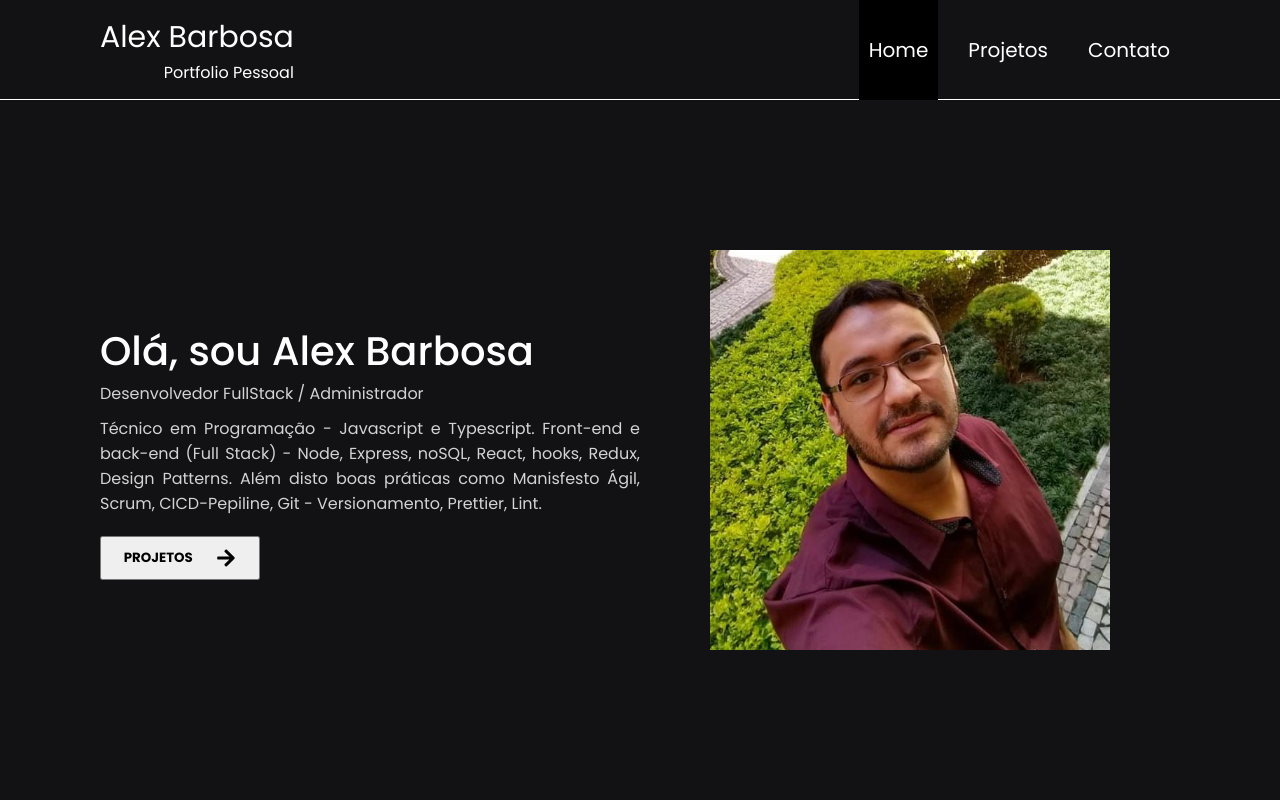
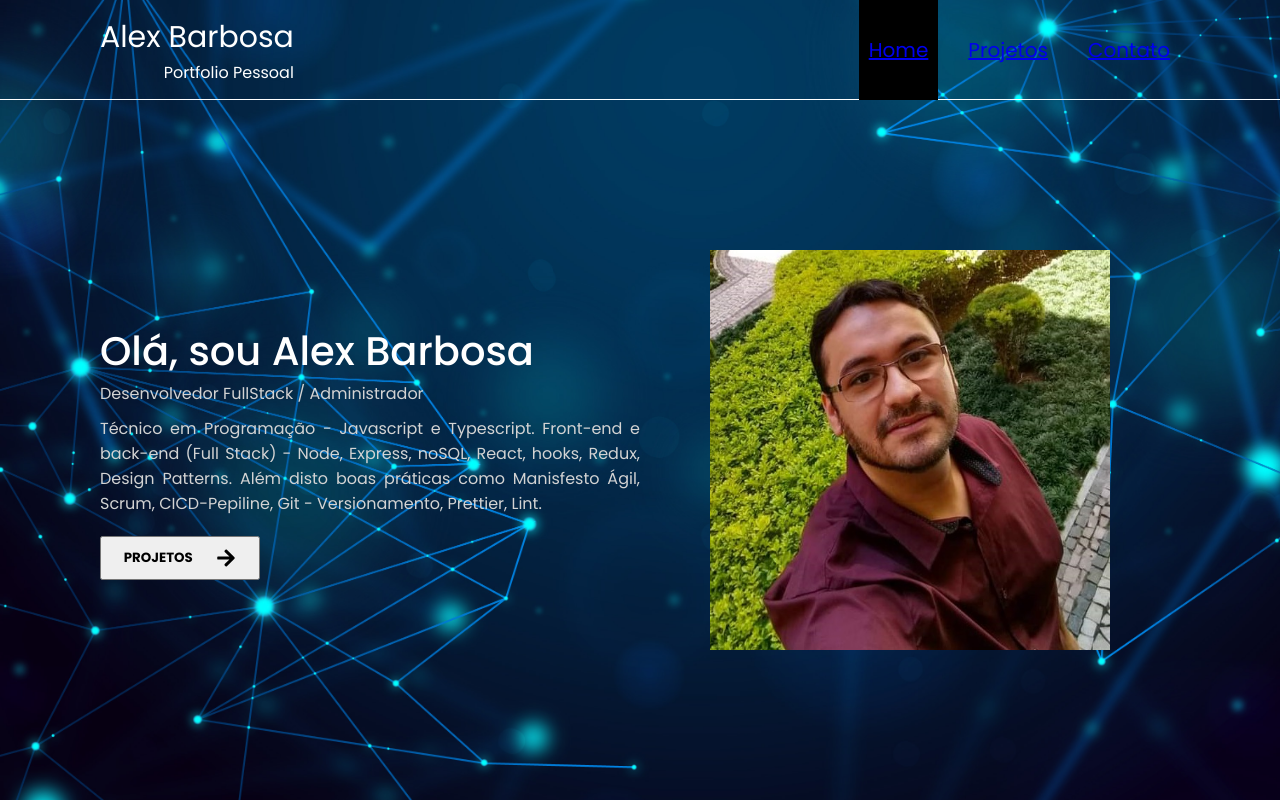
Before and after one commit to AlexBF-Pro/Portf-lioProfissional, a Next.js app: page / in a window 1280 px wide. Built offline with nearby package versions, Linux system fonts and the light colour scheme.

Commit message:
modificações e correções

```diff
--- a/components/Header/index.jsx
+++ b/components/Header/index.jsx
@@ -30,13 +30,13 @@ export default function Header() {
         </Menu>
         <NavLinks sidebar={sidebar}>
           <CloseSidebar onClick={showSiderbar}><FaTimes /></CloseSidebar>
-          <Link href="/">
+          <Link href="/" passHref>
             <Ancora className={activeLink('')} onClick={showSiderbar}>Home</Ancora>
           </Link>
-          <Link href="projects">
+          <Link href="projects" passHref>
             <Ancora className={activeLink('projects')} onClick={showSiderbar}>Projetos</Ancora>
           </Link>
-          <Link href="contact">
+          <Link href="contact" passHref>
             <Ancora className={activeLink('contact')} onClick={showSiderbar}>Contato</Ancora>
           </Link>
         </NavLinks>
--- a/src/pages/contact/index.jsx
+++ b/src/pages/contact/index.jsx
@@ -1,5 +1,5 @@
 import React from 'react'
-import { Container, Content } from './style'
+import { Container, Content } from '../../styles/contact'
 import { FaLinkedin, FaFacebook, FaInstagram, FaEnvelope } from 'react-icons/fa'
 import ItemContact from '../../../components/ItemContact'
 
--- a/src/pages/projects/index.jsx
+++ b/src/pages/projects/index.jsx
@@ -1,5 +1,5 @@
 import React, { useEffect, useState } from 'react'
-import { Container, Content, Ul, Li, TitleProject, Url, Created_at } from './style'
+import { Container, Content, Ul, Li, TitleProject, Url, Created_at } from '../../styles/project'
 
 export default function Projects() {
   const [itemsApi, setItemsApi] = useState([])
--- a/styles/globals.css
+++ b/styles/globals.css
@@ -8,7 +8,8 @@
 }
 
 body {
-  background-color: #121214;
+  background-image: url(../public/images/fundo.jpg);
+  background-size: 100%;
   color: white;
   text-align: -webkit-center;
 }
@@ -16,3 +17,7 @@ body {
 a, button {
   cursor: pointer;
 }
+
+a:hover {
+  text-decoration: underline;
+}
```
Also changed, not shown: public/images/fundo.jpg (added), src/styles/contact.js (renamed from src/pages/contact/style.js), src/styles/project.js (line endings or trailing spaces).
